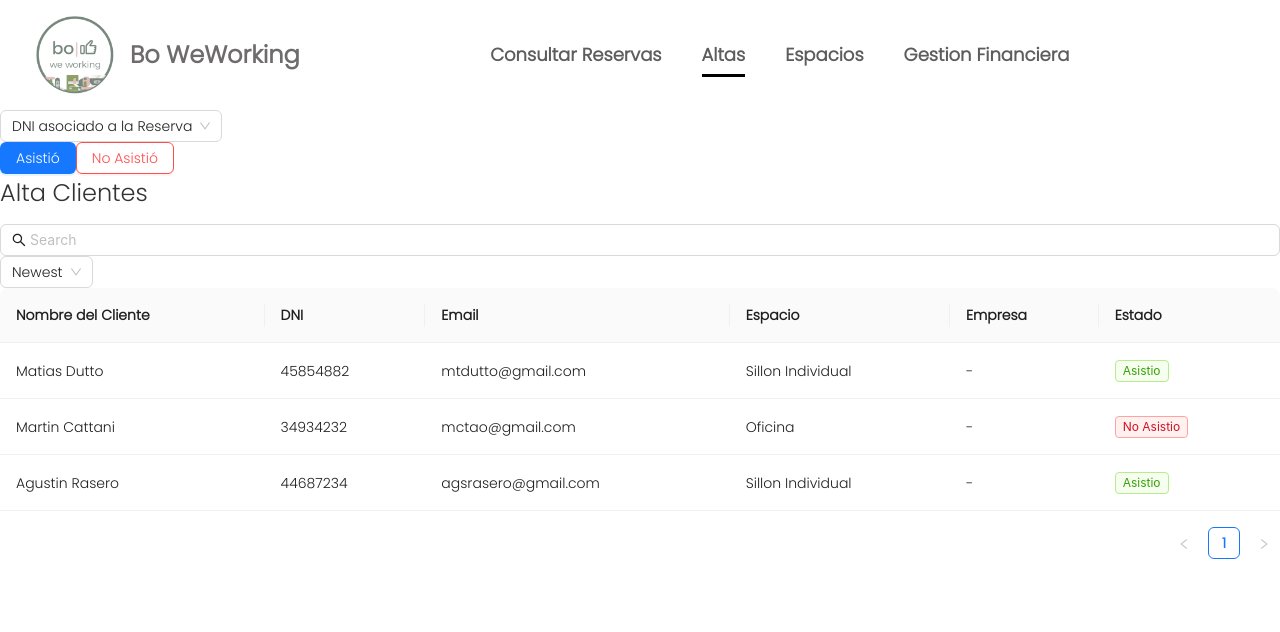
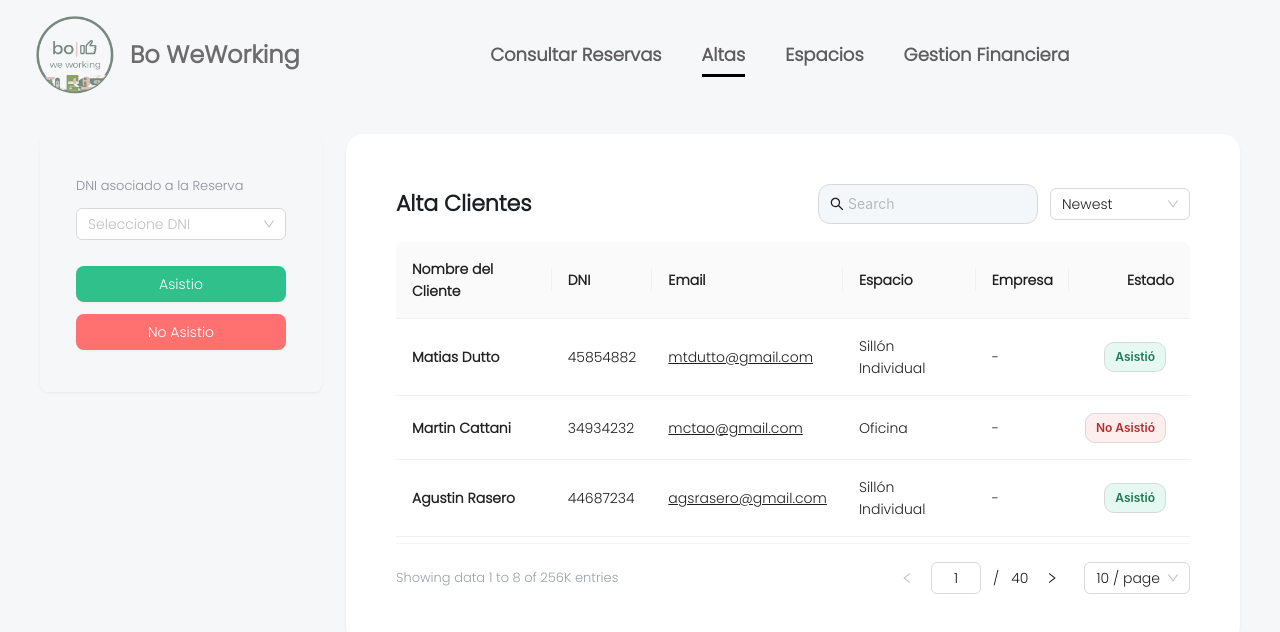
Before and after one commit to lucabonadero/tesis-boweworking, a React (Vite) app: page /altas in a window 1280 px wide. Shown: the top 632 px of the page. Built offline with nearby package versions, Linux system fonts and the light colour scheme.

Commit message:
la chamba

```diff
--- a/src/pages/admin/altas.jsx
+++ b/src/pages/admin/altas.jsx
@@ -1,22 +1,25 @@
-import React from "react";
-import { Table, Input, Select, Button, Tag } from "antd";
-import { SearchOutlined } from "@ant-design/icons";
+
 import "../../styles/global.css";
 import styles from "../../styles/admin/altas.module.css";
 import Header from "../../components/header";
-import Footer from "../../components/footer";
+import React from "react";
+import { Layout, Row, Col, Card, Select, Button, Input, Table, Tag, Space, Avatar, Pagination } from "antd";
+import { SearchOutlined, DownOutlined } from "@ant-design/icons";
 
+
+
+const { Content } = Layout;
 const { Option } = Select;
 
-const dataSource = [
+const sampleData = [
   {
     key: "1",
     nombre: "Matias Dutto",
     dni: "45854882",
     email: "mtdutto@gmail.com",
-    espacio: "Sillon Individual",
+    espacio: "Sillón Individual",
     empresa: "-",
-    estado: "Asistio",
+    estado: "Asistió",
   },
   {
     key: "2",
@@ -25,24 +28,26 @@ const dataSource = [
     email: "mctao@gmail.com",
     espacio: "Oficina",
     empresa: "-",
-    estado: "No Asistio",
+    estado: "No Asistió",
   },
   {
     key: "3",
     nombre: "Agustin Rasero",
     dni: "44687234",
     email: "agsrasero@gmail.com",
-    espacio: "Sillon Individual",
+    espacio: "Sillón Individual",
     empresa: "-",
-    estado: "Asistio",
+    estado: "Asistió",
   },
 ];
 
+export default function AltaClientes() {
   const columns = [
     {
       title: "Nombre del Cliente",
       dataIndex: "nombre",
       key: "nombre",
+      render: (text) => <span className={styles.nombreCliente}>{text}</span>,
     },
     {
       title: "DNI",
@@ -53,7 +58,7 @@ const columns = [
       title: "Email",
       dataIndex: "email",
       key: "email",
-    render: (text) => <a href={`mailto:${text}`}>{text}</a>,
+      render: (text) => <a className={styles.emailLink}>{text}</a>,
     },
     {
       title: "Espacio",
@@ -69,51 +74,80 @@ const columns = [
       title: "Estado",
       dataIndex: "estado",
       key: "estado",
+      align: "right",
       render: (estado) => (
-      <Tag color={estado === "Asistio" ? "green" : "red"}>{estado}</Tag>
+        <Tag className={estado === "Asistió" ? styles.tagAsistio : styles.tagNoAsistio}>
+          {estado}
+        </Tag>
       ),
     },
   ];
 
-export default function AltaClientes() {
   return (
-    <div>
+    <Layout className={styles.layout}>
       <Header isEmpleado={true} />
-    <div className="alta-clientes__container">
-      <div className="alta-clientes__sidebar">
+      <Content className={styles.contentWrap}>
+        <Row gutter={24} className={styles.pageRow}>
+          {/* Left filter column */}
+          <Col span={6} className={styles.leftCol}>
+            <Card bordered={false} className={styles.leftCard}>
+              <div className={styles.filterLabel}>DNI asociado a la Reserva</div>
               <Select
-          defaultValue="DNI asociado a la Reserva"
-          className="alta-clientes__select"
+                placeholder="Seleccione DNI"
+                className={styles.dniSelect}
+                suffixIcon={<DownOutlined />}
+                allowClear
               >
-          <Option value="dni">DNI asociado a la Reserva</Option>
+                <Option value="45854882">45854882 - Matias D</Option>
+                <Option value="34934232">34934232 - Martin C</Option>
+                <Option value="44687234">44687234 - Agustin R</Option>
               </Select>
-        <div className="alta-clientes__buttons">
-          <Button type="primary" className="asistio">Asistió</Button>
-          <Button danger className="no-asistio">No Asistió</Button>
+
+              <div className={styles.buttonsGroup}>
+                <Button className={styles.btnAsistio}>Asistio</Button>
+                <Button className={styles.btnNoAsistio}>No Asistio</Button>
+              </div>
+            </Card>
+          </Col>
+
+          {/* Main content column */}
+          <Col span={18} className={styles.mainCol}>
+            <Card bordered={false} className={styles.mainCard}>
+              <div className={styles.headerRow}>
+                <h2 className={styles.title}>Alta Clientes</h2>
+
+                <div className={styles.tools}>
+                  <Input
+                    prefix={<SearchOutlined />}
+                    placeholder="Search"
+                    className={styles.searchInput}
+                    allowClear
+                  />
+                  <Select defaultValue="newest" className={styles.sortSelect}>
+                    <Option value="newest">Newest</Option>
+                    <Option value="oldest">Oldest</Option>
+                    <Option value="nombre">Nombre</Option>
+                  </Select>
                 </div>
               </div>
 
-      <div className="alta-clientes__main">
-        <h2>Alta Clientes</h2>
-        <div className="alta-clientes__header">
-          <Input
-            placeholder="Search"
-            prefix={<SearchOutlined />}
-            className="alta-clientes__search"
-          />
-          <Select defaultValue="Newest" className="alta-clientes__sort">
-            <Option value="newest">Newest</Option>
-            <Option value="oldest">Oldest</Option>
-          </Select>
-        </div>
               <Table
                 columns={columns}
-          dataSource={dataSource}
-          pagination={{ pageSize: 8 }}
-          className="alta-clientes__table"
+                dataSource={sampleData}
+                pagination={false}
+                rowClassName={() => styles.tableRow}
+                className={styles.dataTable}
+                showHeader
               />
+
+              <div className={styles.tableBottom}>
+                <div className={styles.infoText}>Showing data 1 to 8 of 256K entries</div>
+                <Pagination simple defaultCurrent={1} total={400} className={styles.pagination} />
               </div>
-    </div>
-    </div>
+            </Card>
+          </Col>
+        </Row>
+      </Content>
+    </Layout>
   );
 }
--- a/src/pages/public/index.jsx
+++ b/src/pages/public/index.jsx
@@ -28,7 +28,9 @@ export default function Index() {
                 Su productividad está influenciada por el lugar donde trabaja.<br />
                 ¡Busque el mejor lugar para trabajar!
               </p>
-              <button className={styles.hero__button}>Buscar</button>
+              <form action="/espacios">
+                <button className={styles.hero__button}>Buscar</button>
+              </form>
             </div>
           </div>
         </div>
@@ -62,7 +64,7 @@ export default function Index() {
           <div className={styles.card}>
             <img src="./src/assets/terrazarda.png" alt="Terraza" />
             <h3>Terraza</h3>
-            <p>Espacio libre, coworking.</p>
+            <p>Espacio al aire libre ideal para reuniones con amigos o festejos.</p>
             <div className={styles.spaceLink}>
               <a href="/espacios">
                 Ver más
--- a/src/styles/admin/altas.module.css
+++ b/src/styles/admin/altas.module.css
@@ -1,77 +1,184 @@
-.alta-clientes__container {
-  display: flex;
-  gap: 2rem;
-  padding: 2rem;
-  background-color: #f9fafb;
+.layout {
+  background: #f5f7f9;
   min-height: 100vh;
 }
 
-.alta-clientes__sidebar {
-  width: 260px;
-  display: flex;
-  flex-direction: column;
-  gap: 1.5rem;
-  background: #fff;
-  border-radius: 10px;
-  padding: 1.5rem;
-  box-shadow: 0 4px 8px rgba(0, 0, 0, 0.05);
+/* Content wrapper to center and add spacing similar to la imagen */
+.contentWrap {
+  padding: 24px 40px;
 }
 
-.alta-clientes__select {
-  width: 100%;
+/* Row container */
+.pageRow {
+  align-items: flex-start;
 }
 
-.alta-clientes__buttons {
+/* LEFT column */
+.leftCol {
+  padding-right: 12px;
+}
+
+.leftCard {
+  background: transparent;
+  box-shadow: none;
+  border-radius: 8px;
+  padding: 18px 12px;
+}
+
+.filterLabel {
+  font-size: 13px;
+  color: #8a8f98;
+  margin-bottom: 12px;
+}
+
+/* Select style */
+.dniSelect {
+  width: 100%;
+  border-radius: 8px;
+  background: #f4f7f9;
+  margin-bottom: 20px;
+}
+
+/* Buttons group */
+.buttonsGroup {
+  display: flex;
+  gap: 12px;
+  margin-top: 6px;
+  flex-direction: column;
+}
+
+.btnAsistio {
+  background: #2fc08b;
+  border-color: rgba(47,192,139,0.25);
+  color: #fff;
+  height: 36px;
+  border-radius: 8px;
+}
+
+.btnNoAsistio {
+  background: #ff7070;
+  border-color: rgba(255,112,112,0.2);
+  color: #fff;
+  height: 36px;
+  border-radius: 8px;
+}
+
+/* MAIN column */
+.mainCol {
+  padding-left: 12px;
+}
+
+/* Main card where the table sits */
+.mainCard {
+  background: #ffffff;
+  border-radius: 18px;
+  padding: 26px;
+  box-shadow: 0 10px 30px rgba(7, 16, 30, 0.06);
+  border: 0;
+}
+
+/* Header of the card */
+.headerRow {
   display: flex;
   justify-content: space-between;
+  align-items: center;
+  margin-bottom: 18px;
 }
 
-.asistio {
-  background-color: #c7f1e4;
-  color: #006e5e;
-  border: none;
+.title {
+  margin: 0;
+  font-size: 22px;
+  font-weight: 700;
+  color: #1b1f22;
 }
 
-.no-asistio {
-  background-color: #ffcece;
-  color: #b30000;
-  border: none;
+/* Tools (search + sort) */
+.tools {
+  display: flex;
+  gap: 12px;
+  align-items: center;
 }
 
-.alta-clientes__main {
-  flex: 1;
-  background: #fff;
-  border-radius: 16px;
-  padding: 2rem;
-  box-shadow: 0 8px 24px rgba(0, 0, 0, 0.05);
+.searchInput {
+  width: 220px;
+  border-radius: 12px;
+  background: #f4f7f9;
+  height: 40px;
 }
 
-.alta-clientes__main h2 {
-  font-weight: 600;
-  font-size: 1.5rem;
-  margin-bottom: 1rem;
+.sortSelect {
+  width: 140px;
+  border-radius: 12px;
+  background: #f4f7f9;
 }
 
-.alta-clientes__header {
+/* Table customizations */
+.dataTable {
+  background: transparent;
+}
+
+.tableRow {
+  height: 64px;
+  border-bottom: 1px solid #f0f0f0;
+}
+
+/* Nombre cliente style */
+.nombreCliente {
+  font-weight: 600;
+  color: #222;
+}
+
+/* Email link style */
+.emailLink {
+  text-decoration: underline;
+  cursor: pointer;
+}
+
+/* Tag styles */
+.tagAsistio {
+  background: rgba(47,192,139,0.12);
+  color: #1b7a55;
+  border-radius: 10px;
+  padding: 4px 10px;
+  font-weight: 600;
+}
+
+.tagNoAsistio {
+  background: rgba(255,112,112,0.12);
+  color: #b22f2f;
+  border-radius: 10px;
+  padding: 4px 10px;
+  font-weight: 600;
+}
+
+/* Bottom area (info + pagination) */
+.tableBottom {
   display: flex;
   justify-content: space-between;
-  margin-bottom: 1rem;
+  align-items: center;
+  padding-top: 18px;
+  margin-top: 6px;
+  border-top: 1px solid #f3f5f7;
 }
 
-.alta-clientes__search {
-  width: 60%;
+.infoText {
+  color: #9aa1a8;
+  font-size: 13px;
 }
 
-.alta-clientes__sort {
-  width: 30%;
+.pagination {
+  margin: 0;/* the default antd pagination is compact; this keeps it aligned to the right */
 }
 
-.alta-clientes__table .ant-table {
-  border-top: 1px solid #eee;
+/* Responsive tweaks */
+@media (max-width: 1000px) {
+  .leftCol {
+    display: none;
+  }
+  .mainCol {
+    flex: 1;
+  }
+  .searchInput {
+    width: 160px;
+  }
 }
-
-.ant-tag {
-  font-weight: 500;
-  padding: 4px 12px;
-  border-radius: 8px;
-}
--- a/src/styles/admin/consultareservas.module.css
+++ b/src/styles/admin/consultareservas.module.css
@@ -1,6 +1,6 @@
 .main {
     padding: 40px 20px;
-    background-color: #f5f5f5;
+    background-color: #f5f7f9;
     min-height: 100vh;
     font-family: 'Segoe UI', sans-serif;
     color: #333;
--- a/src/styles/public/index.module.css
+++ b/src/styles/public/index.module.css
@@ -38,7 +38,7 @@
     position: relative;
     width: 100%;
     height: 100vh;
-    background-image: url('/src/assets/escritoriomoderno.png'); /* actualizá la ruta */
+    background-image: url('/src/assets/escritorioblanco2.png'); /* actualizá la ruta */
     background-size: cover;
     background-position: center bottom;
     background-repeat: no-repeat;
```
Also changed, not shown: src/components/footer.jsx (+12 -13 lines), src/pages/public/registrocliente.jsx (+8 -14 lines), src/styles/global.css (+15 -8 lines), src/styles/public/registrocliente.module.css (+13 -0 lines), src/assets/escritorio blanco.png (added), 1 other file (tests, documents, lock files or other folders). Lines whose indentation alone changed are shown as unchanged.
